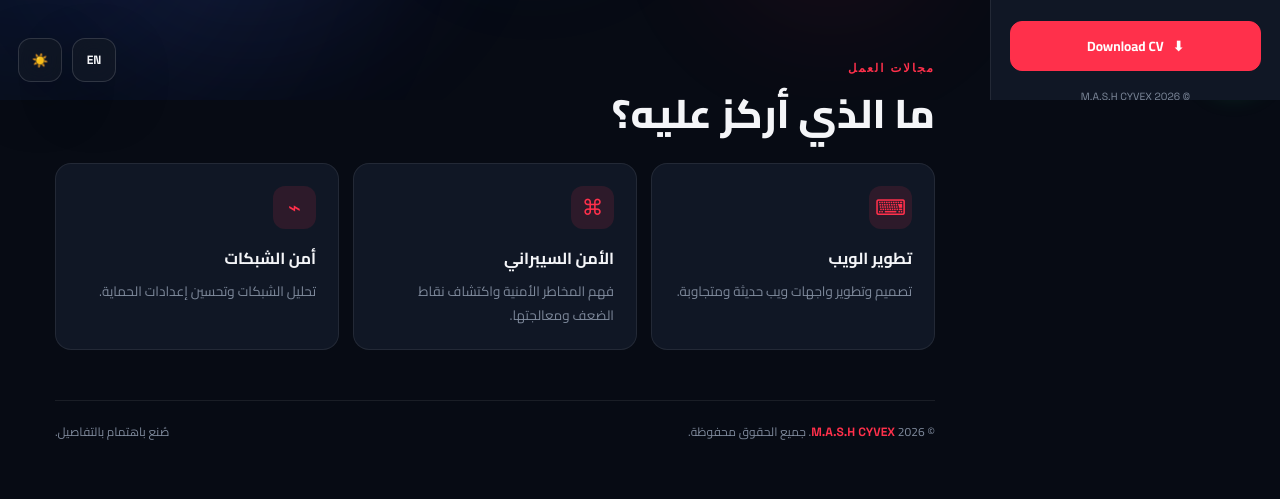
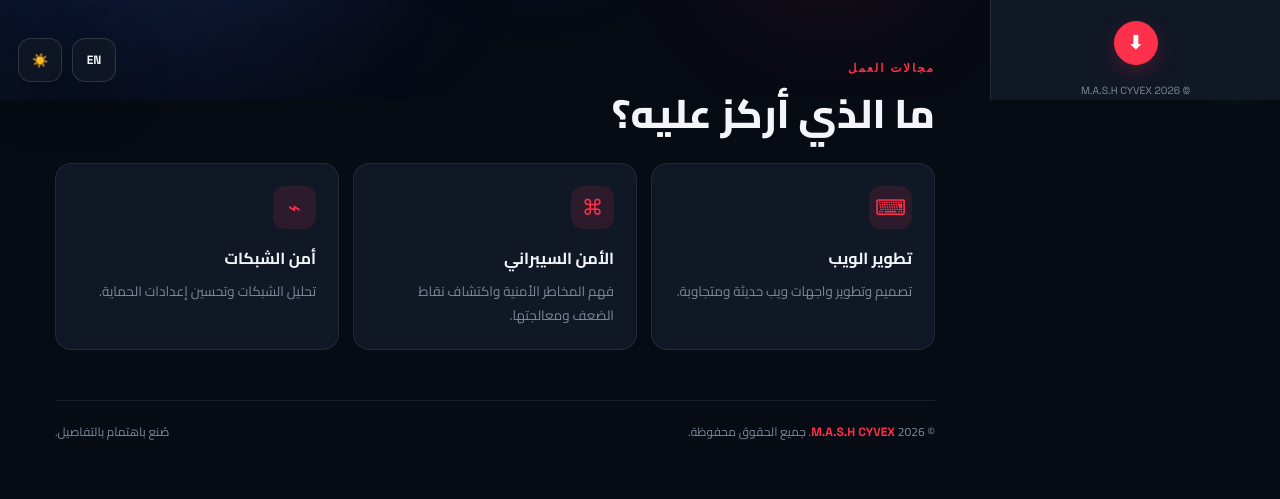
Before and after one commit to menamon713-bit/mina-portfolio, a website: page index.html in a window 1280 px wide. Shown: the part 700-1199 px from the top of the page. Drawn offline with Linux system fonts and the light colour scheme.

Commit message:
Update style.css

```diff
--- a/style.css
+++ b/style.css
@@ -1,6 +1,6 @@
 /* =========================================
-   M.A.S.H CYVEX — Complete Stylesheet
-   Compatible with current index.html
+   M.A.S.H CYVEX — Complete Updated Stylesheet
+   CV Download Button Updated
 ========================================= */
 
 :root {
@@ -468,26 +468,48 @@ html[lang="en"] .project-category {
 .sidebar-bottom {
   margin-top: auto;
   padding-top: 25px;
-}
+  display: flex;
+  flex-direction: column;
+  align-items: center;
+}
+
+/* CV DOWNLOAD BUTTON */
 
 .cv-btn {
+  width: 44px;
+  height: 44px;
   display: flex;
   align-items: center;
   justify-content: center;
-  gap: 9px;
-  padding: 12px;
+  padding: 0;
   color: #fff;
   background: var(--primary);
   border: 1px solid var(--primary);
-  border-radius: 12px;
-  font-size: .84rem;
+  border-radius: 50%;
+  font-size: 1.15rem;
   font-weight: 700;
-  transition: .2s ease;
+  box-shadow: 0 7px 22px rgba(255, 48, 75, .2);
+  transition: transform .2s ease, background .2s ease, box-shadow .2s ease;
+}
+
+.cv-btn span:last-child {
+  display: none;
 }
 
 .cv-btn:hover {
+  color: #fff;
   background: var(--primary-hover);
-  transform: translateY(-2px);
+  transform: translateY(-3px);
+  box-shadow: 0 10px 28px rgba(255, 48, 75, .32);
+}
+
+.cv-btn:active {
+  transform: scale(.95);
+}
+
+.cv-btn:focus-visible {
+  outline: 3px solid var(--primary);
+  outline-offset: 4px;
 }
 
 .sidebar-social {
```
